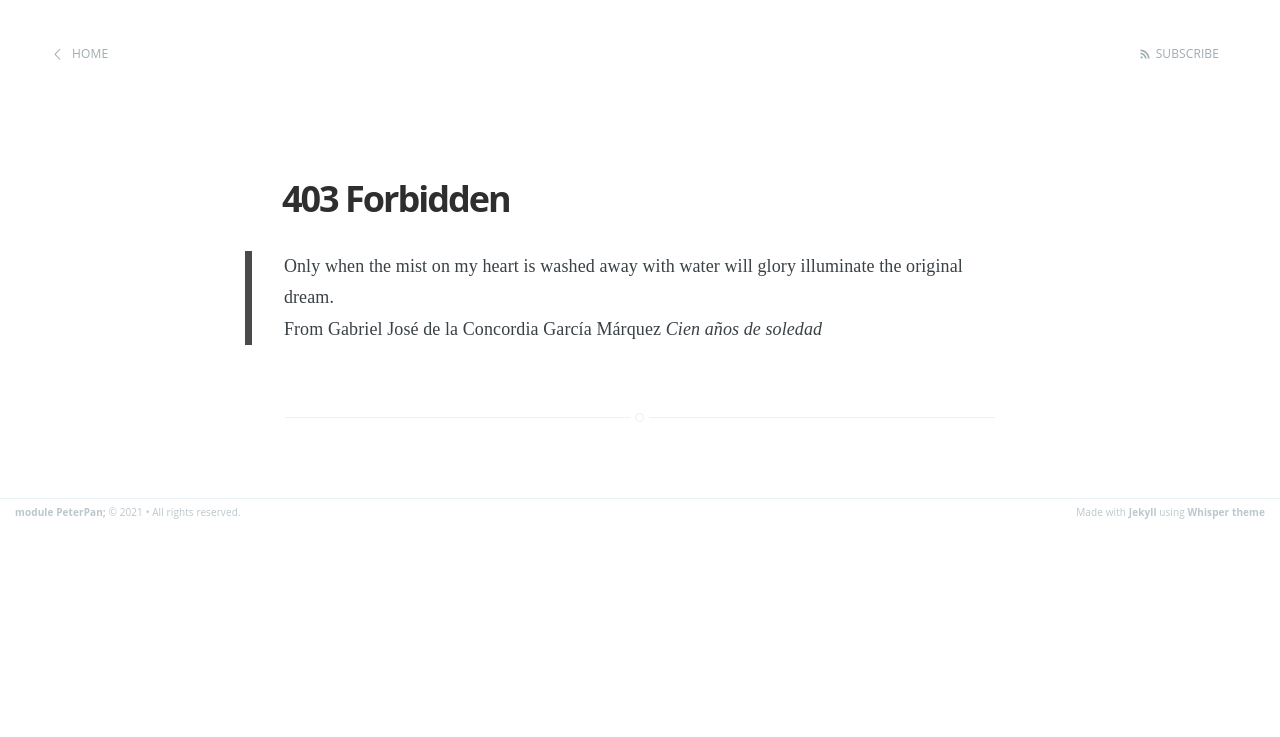
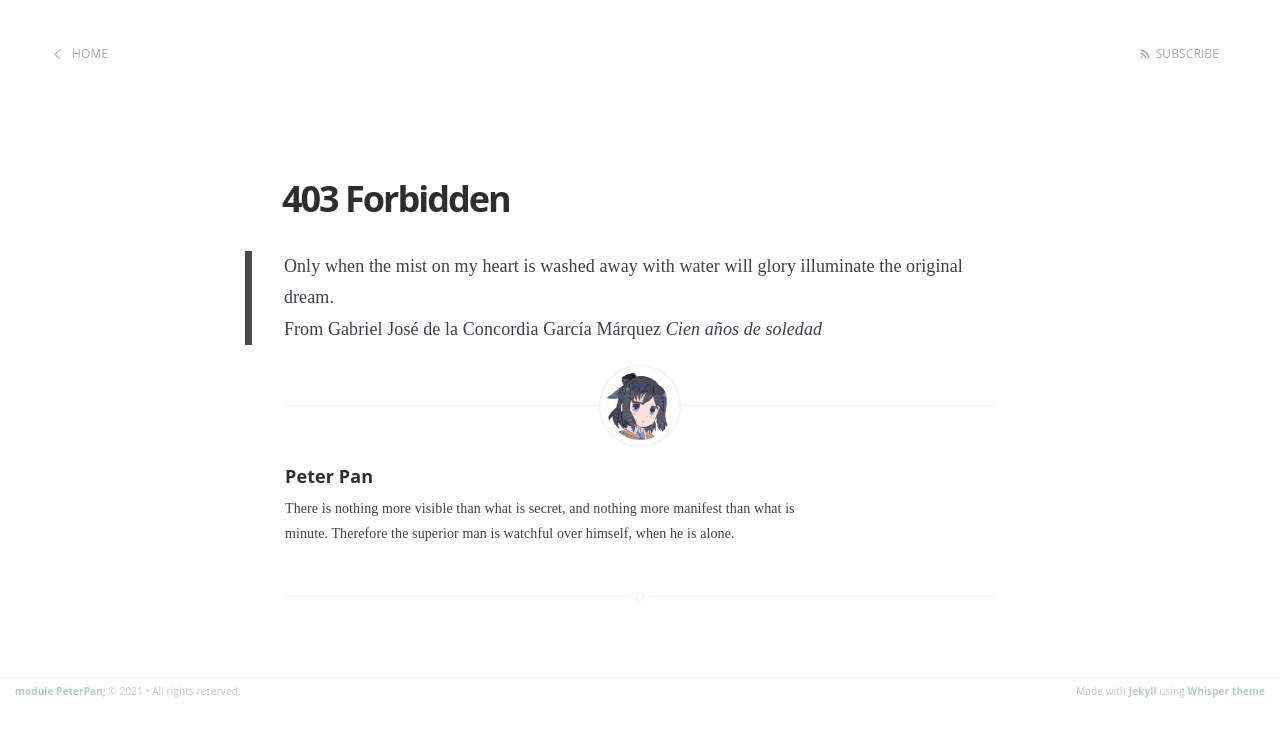
Before and after one commit to IcingTomato/whisper, a Jekyll site: the page built from 403.md, in a window 1280 px wide. Shown: the top 737 px of the page. Built offline with Jekyll 4.4.1, drawn with Linux system fonts in a browser that asks for light colours.

Commit message:
change 403.md 404.md

```diff
--- a/403.md
+++ b/403.md
@@ -7,3 +7,21 @@ title: 403 Forbidden
 Only when the mist on my heart is washed away with water will glory illuminate the original dream.<br>
 From Gabriel José de la Concordia García Márquez <i>Cien años de soledad</i>
 </blockquote>
+
+<footer class="post-footer">
+    <!-- If we want to display author's name and bio -->
+    {% if site.author %}
+        <figure class="author-image">
+            <a class="img" href="{{'/' | relative_url }}" style="background-image: url({{'/assets/images/profile.png' | relative_url}})">
+            <span class="hidden">{{site.author}}'s Picture</span></a>
+        </figure>
+        <section class="author">
+            <!-- Author Name -->
+            <h4> {{ site.author }} </h4>
+            <!-- Author Bio -->
+            <p>
+                There is nothing more visible than what is secret, and nothing more manifest than what is minute. Therefore the superior man is watchful over himself, when he is alone.
+            </p>
+        </section>
+    {% endif %}
+</footer>
```
Also changed, not shown: 404.md (+18 -0 lines).
